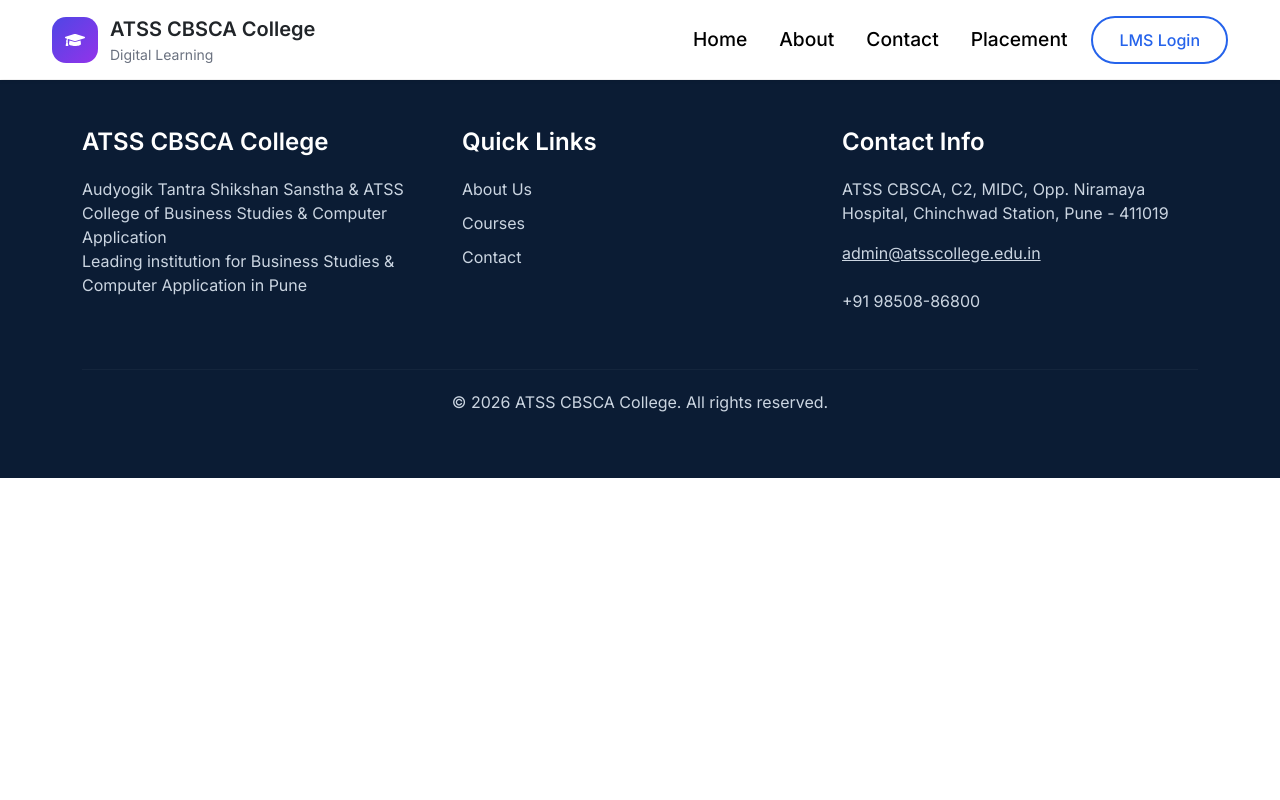
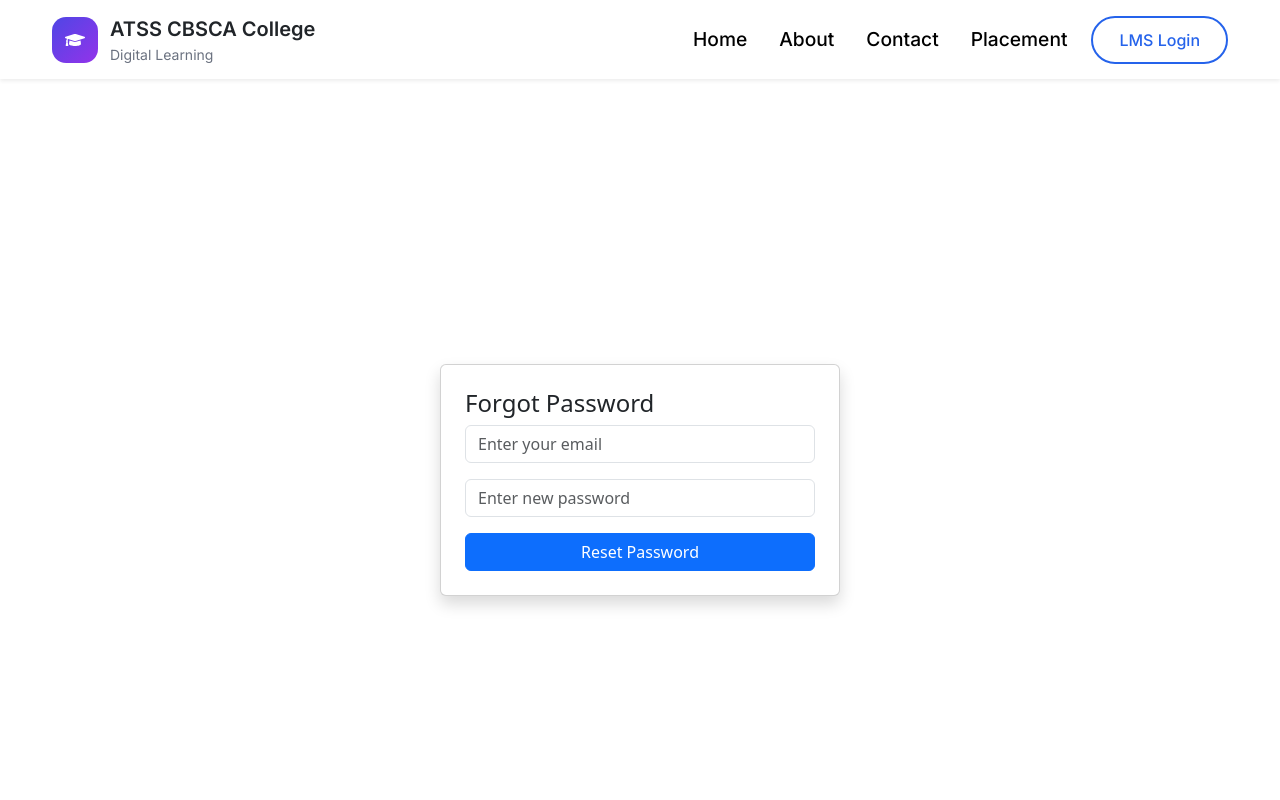
Before and after one commit to Amresh2004/lms-project, a React (Vite) app: page /forgot-password in a window 1280 px wide. Shown: the top 800 px of the page. Built offline with nearby package versions, Linux system fonts and the light colour scheme.

Commit message:
forgot done

```diff
--- a/src/App.jsx
+++ b/src/App.jsx
@@ -8,6 +8,7 @@ import Home from "./pages/landing/Home";
 import About from "./pages/landing/About";
 import Contact from "./pages/landing/Contact";
 import Login from "./pages/landing/Login";
+import ForgotPassword from "./pages/landing/ForgotPassword";
 import Register from "./pages/landing/Register";
 import Career from "./pages/landing/Career";
 import CourseDetails from "./pages/landing/CourseDetails";
@@ -23,6 +24,7 @@ import Assignments from "./pages/admin/Assignments";
 import Announcements from "./pages/admin/Announcements";
 import Reports from "./pages/admin/Reports";
 import Settings from "./pages/admin/Settings";
+
 
 function App() {
   const location = useLocation();
@@ -40,6 +42,7 @@ function App() {
         <Route path="/login" element={<Login />} />
         <Route path="/register" element={<Register />} />
         <Route path="/career" element={<Career />} />
+        <Route path="/forgot-password" element={<ForgotPassword />} />
 
         <Route path="/admin" element={<AdminDashboard />}>
           <Route index element={<Dashboard />} />
--- /dev/null
+++ b/src/pages/landing/ForgotPassword.jsx
@@ -0,0 +1,81 @@
+import React, { useState } from "react";
+import { useNavigate } from "react-router-dom";
+
+function ForgotPassword() {
+  const [form, setForm] = useState({
+    email: "",
+    newPassword: "",
+  });
+
+  const navigate = useNavigate();
+
+  const handleChange = (e) => {
+    setForm({ ...form, [e.target.name]: e.target.value });
+  };
+
+  const handleSubmit = async (e) => {
+    e.preventDefault();
+
+    try {
+      const res = await fetch(
+        "http://localhost:5000/api/students/forgot-password",
+        {
+          method: "POST",
+          headers: {
+            "Content-Type": "application/json",
+          },
+          body: JSON.stringify(form),
+        }
+      );
+
+      const data = await res.json();
+
+      if (!res.ok) {
+        alert(data.message);
+        return;
+      }
+
+      alert("Password updated successfully ✅");
+
+      navigate("/login");
+
+    } catch (err) {
+      console.log(err);
+      alert("Server error");
+    }
+  };
+
+  return (
+    <div className="container d-flex justify-content-center align-items-center" style={{height:"100vh"}}>
+      <div className="card p-4 shadow" style={{ width: "400px" }}>
+        <h4>Forgot Password</h4>
+
+        <form onSubmit={handleSubmit}>
+          <input
+            type="email"
+            name="email"
+            className="form-control mb-3"
+            placeholder="Enter your email"
+            onChange={handleChange}
+            required
+          />
+
+          <input
+            type="password"
+            name="newPassword"
+            className="form-control mb-3"
+            placeholder="Enter new password"
+            onChange={handleChange}
+            required
+          />
+
+          <button className="btn btn-primary w-100">
+            Reset Password
+          </button>
+        </form>
+      </div>
+    </div>
+  );
+}
+
+export default ForgotPassword;
--- a/src/pages/landing/Login.jsx
+++ b/src/pages/landing/Login.jsx
@@ -165,6 +165,9 @@ function Login() {
               >
                 Login
               </button>
+              <Link to="/forgot-password" className="text-decoration-none">
+  Forgot Password?
+</Link>
             </form>
           </div>
         </div>
```
Also changed, not shown: src/backend/routes/studentRoutes.js (+27 -0 lines).
